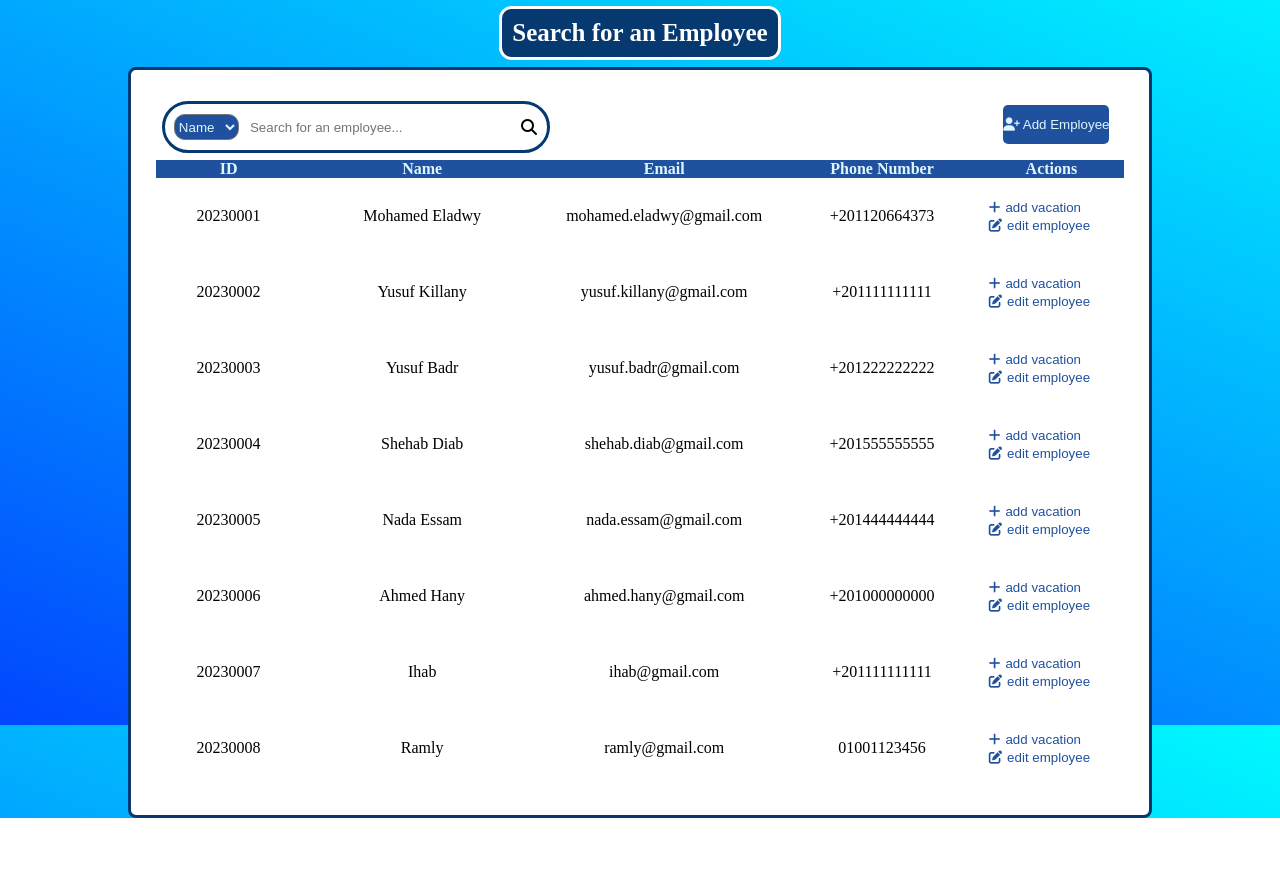
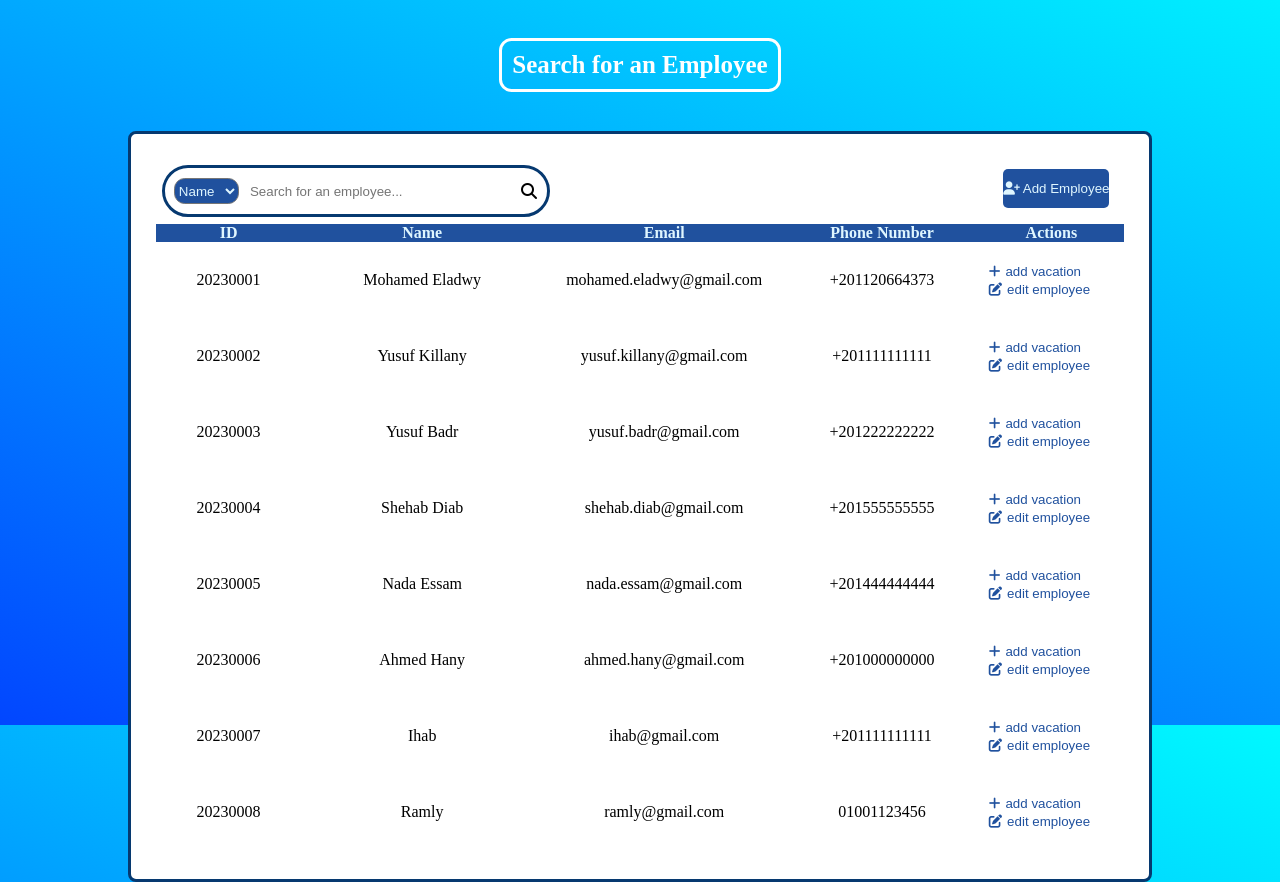
Before and after one commit to moheladwy/WebProject, a Django app: page /search-employee/ in a window 1280 px wide. Shown: the part 75-957 px from the top of the page. Before the commit the page ends 893 px from the top, so only its background shows below. Run offline with Django 4.2, Linux system fonts and the light colour scheme; data comes from the database, SQL or seed files in the repository; data that the repository does not hold is empty; some libraries are stand-ins or nearby versions; some web fonts are replaced.

Commit message:
update header color

```diff
--- a/HumanResources/static/styles/search-table-styling.css
+++ b/HumanResources/static/styles/search-table-styling.css
@@ -1,12 +1,12 @@
 h2 {
     font-size: 25px;
     color: white;
-    background-color: #063970;
+    background-color: inherit;
     width: fit-content;
     padding: 10px;
     border-style: solid;
     border-radius: 0.5em;
-    margin: 0.5% auto;
+    margin: 3% auto;
     text-align: center;
 }
 
```
